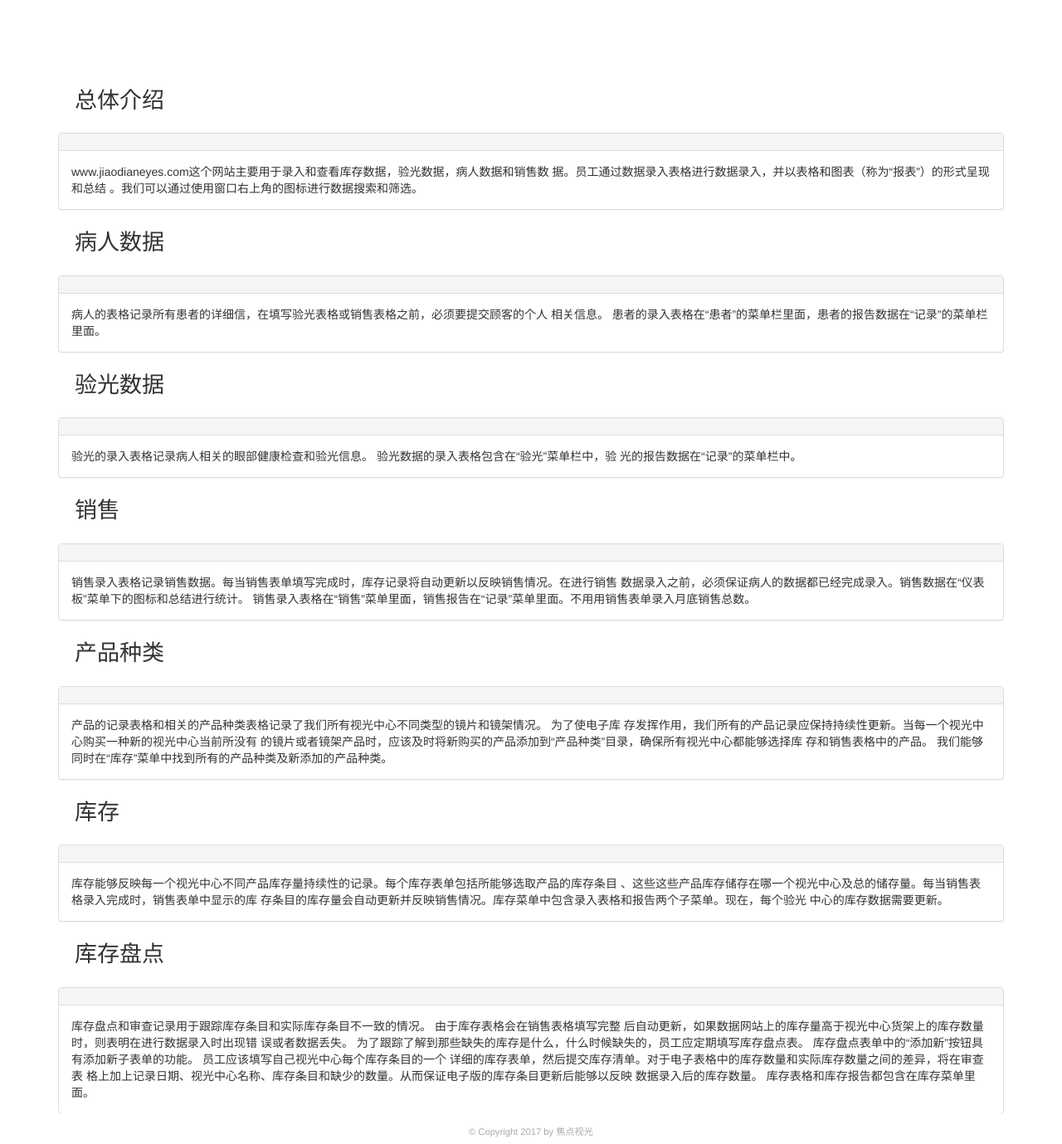
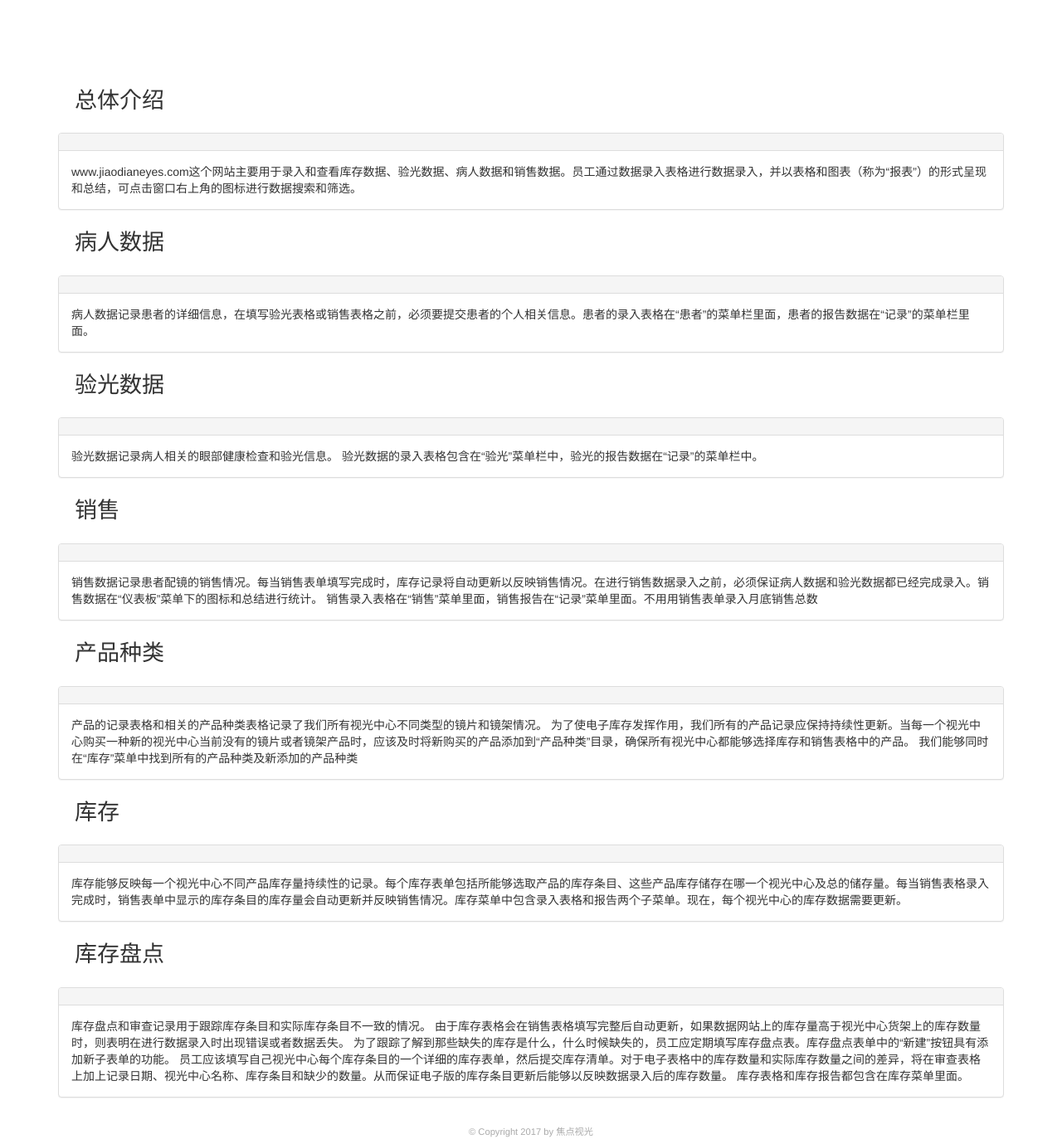
Before and after one commit to jpknwls/SmartFocusProduction, a Django app: page / in a window 1280 px wide. Shown: the part 557-1936 px from the top of the page at 83% size. Run offline with Django 3.2, Linux system fonts and the light colour scheme; a user stored in the database is signed in; data comes from the database, SQL or seed files in the repository; parts of the project's set-up code (start-up, migrations or seed data) failed here and were passed over; some libraries are stand-ins or nearby versions.

Commit message:
Update home.html

```diff
--- a/templates/home.html
+++ b/templates/home.html
@@ -48,11 +48,7 @@
             </div>
             <div id="collapseOne" class="panel-collapse collapse in">
                 <div class="panel-body">
-       www.jiaodianeyes.com这个网站主要用于录入和查看库存数据，验光数据，病人数据和销售数
-
-据。员工通过数据录入表格进行数据录入，并以表格和图表（称为“报表”）的形式呈现和总结
-
-。我们可以通过使用窗口右上角的图标进行数据搜索和筛选。
+  www.jiaodianeyes.com这个网站主要用于录入和查看库存数据、验光数据、病人数据和销售数据。员工通过数据录入表格进行数据录入，并以表格和图表（称为“报表”）的形式呈现和总结，可点击窗口右上角的图标进行数据搜索和筛选。
                 </div>
             </div>
         </div>
@@ -64,9 +60,7 @@
             </div>
             <div id="collapseOne" class="panel-collapse collapse in">
                 <div class="panel-body">
-                 病人的表格记录所有患者的详细信，在填写验光表格或销售表格之前，必须要提交顾客的个人
-
-相关信息。 患者的录入表格在“患者”的菜单栏里面，患者的报告数据在“记录”的菜单栏里面。
+                 病人数据记录患者的详细信息，在填写验光表格或销售表格之前，必须要提交患者的个人相关信息。患者的录入表格在“患者”的菜单栏里面，患者的报告数据在“记录”的菜单栏里面。
 
                 </div>
             </div>
@@ -80,9 +74,7 @@
             <div id="collapseOne" class="panel-collapse collapse in">
                 <div class="panel-body">
 
-       验光的录入表格记录病人相关的眼部健康检查和验光信息。 验光数据的录入表格包含在“验光”菜单栏中，验
-
-光的报告数据在“记录”的菜单栏中。
+     验光数据记录病人相关的眼部健康检查和验光信息。 验光数据的录入表格包含在“验光”菜单栏中，验光的报告数据在“记录”的菜单栏中。
                 </div>
             </div>
         </div>
@@ -94,11 +86,7 @@
             </div>
             <div id="collapseOne" class="panel-collapse collapse in">
                 <div class="panel-body">
-                 销售录入表格记录销售数据。每当销售表单填写完成时，库存记录将自动更新以反映销售情况。在进行销售
-
-数据录入之前，必须保证病人的数据都已经完成录入。销售数据在“仪表板”菜单下的图标和总结进行统计。
-
-销售录入表格在“销售”菜单里面，销售报告在“记录”菜单里面。不用用销售表单录入月底销售总数。
+                 销售数据记录患者配镜的销售情况。每当销售表单填写完成时，库存记录将自动更新以反映销售情况。在进行销售数据录入之前，必须保证病人数据和验光数据都已经完成录入。销售数据在“仪表板”菜单下的图标和总结进行统计。 销售录入表格在“销售”菜单里面，销售报告在“记录”菜单里面。不用用销售表单录入月底销售总数
 
                 </div>
             </div>
@@ -111,13 +99,7 @@
             </div>
             <div id="collapseOne" class="panel-collapse collapse in">
                 <div class="panel-body">
-                   产品的记录表格和相关的产品种类表格记录了我们所有视光中心不同类型的镜片和镜架情况。 为了使电子库
-
-存发挥作用，我们所有的产品记录应保持持续性更新。当每一个视光中心购买一种新的视光中心当前所没有
-
-的镜片或者镜架产品时，应该及时将新购买的产品添加到“产品种类”目录，确保所有视光中心都能够选择库
-
-存和销售表格中的产品。 我们能够同时在“库存”菜单中找到所有的产品种类及新添加的产品种类。
+                  产品的记录表格和相关的产品种类表格记录了我们所有视光中心不同类型的镜片和镜架情况。 为了使电子库存发挥作用，我们所有的产品记录应保持持续性更新。当每一个视光中心购买一种新的视光中心当前没有的镜片或者镜架产品时，应该及时将新购买的产品添加到“产品种类”目录，确保所有视光中心都能够选择库存和销售表格中的产品。 我们能够同时在“库存”菜单中找到所有的产品种类及新添加的产品种类
 
 
                 </div>
@@ -131,13 +113,7 @@
             </div>
             <div id="collapseOne" class="panel-collapse collapse in">
                 <div class="panel-body">
-               库存能够反映每一个视光中心不同产品库存量持续性的记录。每个库存表单包括所能够选取产品的库存条目
-
-、这些这些产品库存储存在哪一个视光中心及总的储存量。每当销售表格录入完成时，销售表单中显示的库
-
-存条目的库存量会自动更新并反映销售情况。库存菜单中包含录入表格和报告两个子菜单。现在，每个验光
-
-中心的库存数据需要更新。
+             库存能够反映每一个视光中心不同产品库存量持续性的记录。每个库存表单包括所能够选取产品的库存条目、这些产品库存储存在哪一个视光中心及总的储存量。每当销售表格录入完成时，销售表单中显示的库存条目的库存量会自动更新并反映销售情况。库存菜单中包含录入表格和报告两个子菜单。现在，每个视光中心的库存数据需要更新。
 
                 </div>
             </div>
@@ -152,19 +128,7 @@
             </div>
             <div id="collapseOne" class="panel-collapse collapse in">
                 <div class="panel-body">
-               库存盘点和审查记录用于跟踪库存条目和实际库存条目不一致的情况。 由于库存表格会在销售表格填写完整
-
-后自动更新，如果数据网站上的库存量高于视光中心货架上的库存数量时，则表明在进行数据录入时出现错
-
-误或者数据丢失。 为了跟踪了解到那些缺失的库存是什么，什么时候缺失的，员工应定期填写库存盘点表。
-
-库存盘点表单中的“添加新”按钮具有添加新子表单的功能。 员工应该填写自己视光中心每个库存条目的一个
-
-详细的库存表单，然后提交库存清单。对于电子表格中的库存数量和实际库存数量之间的差异，将在审查表
-
-格上加上记录日期、视光中心名称、库存条目和缺少的数量。从而保证电子版的库存条目更新后能够以反映
-
-数据录入后的库存数量。 库存表格和库存报告都包含在库存菜单里面。
+              库存盘点和审查记录用于跟踪库存条目和实际库存条目不一致的情况。 由于库存表格会在销售表格填写完整后自动更新，如果数据网站上的库存量高于视光中心货架上的库存数量时，则表明在进行数据录入时出现错误或者数据丢失。 为了跟踪了解到那些缺失的库存是什么，什么时候缺失的，员工应定期填写库存盘点表。库存盘点表单中的“新建”按钮具有添加新子表单的功能。 员工应该填写自己视光中心每个库存条目的一个详细的库存表单，然后提交库存清单。对于电子表格中的库存数量和实际库存数量之间的差异，将在审查表格上加上记录日期、视光中心名称、库存条目和缺少的数量。从而保证电子版的库存条目更新后能够以反映数据录入后的库存数量。 库存表格和库存报告都包含在库存菜单里面。
 
          </div>
             </div>
```
